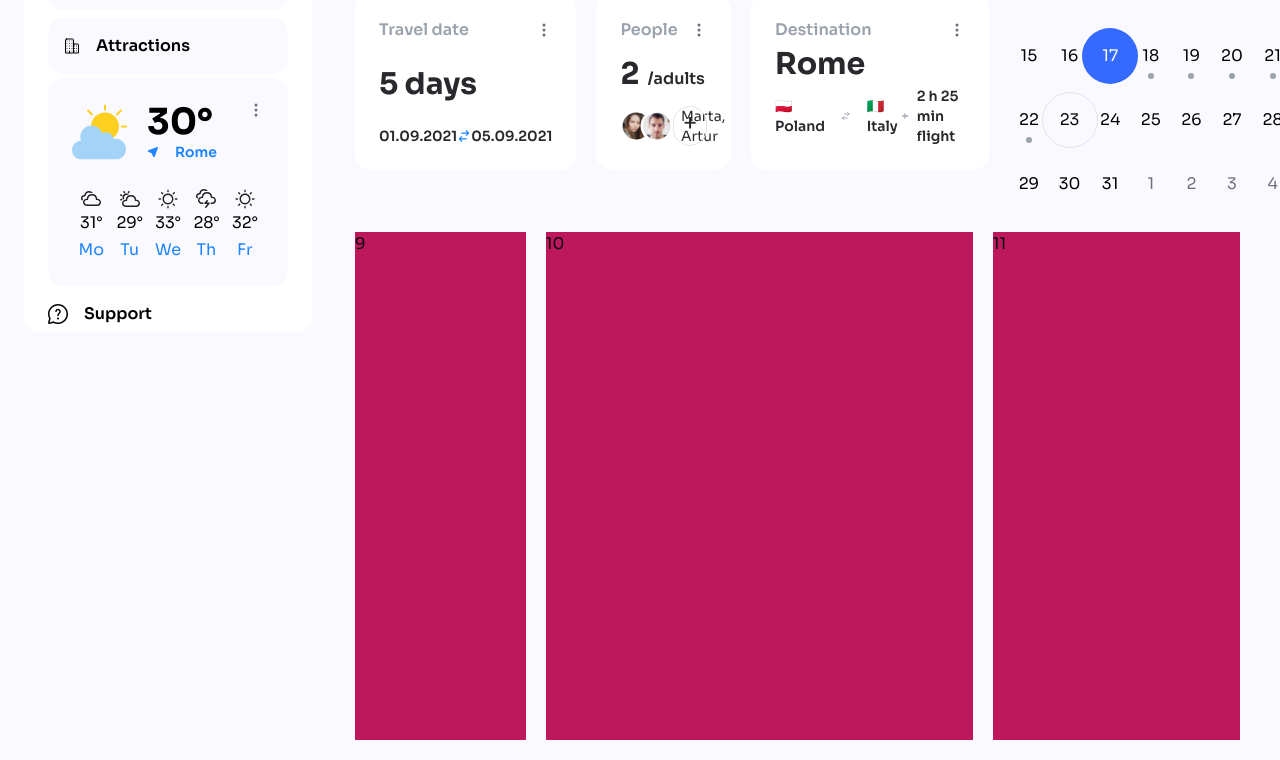
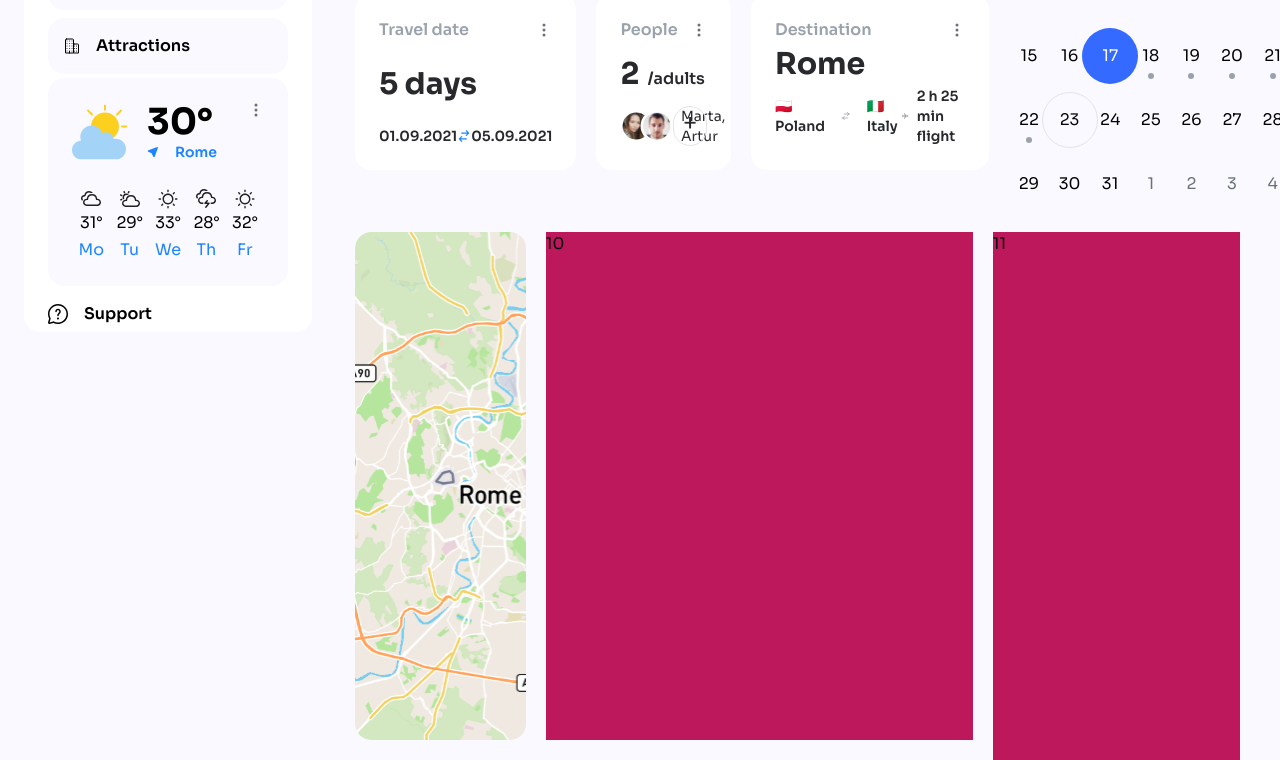
Before and after one commit to rasvanjaya21/tripit-nextjs, a Next.js app: page /admin in a window 1280 px wide. Shown: the part 444-1204 px from the top of the page. Built offline with nearby package versions, Linux system fonts and the light colour scheme.

Commit message:
finished: map components

```diff
--- a/src/app/admin/page.js
+++ b/src/app/admin/page.js
@@ -12,6 +12,7 @@ import Calendar from "@/components/calendar/calendar";
 import TravelDateCard from "@/components/travel-date-card/travel-date-card";
 import PeopleCard from "@/components/people-card/people-card";
 import DestinationCard from "@/components/destination-card/destination-card";
+import Map from "@/components/map/map";
 
 function Admin() {
 	const [currentData, setCurrentData] = useState(datasFromAPI[0]);
@@ -87,12 +88,14 @@ function Admin() {
 				</div>
 			</div>
 			<div className="flex gap-5">
-				<div className="flex h-fit w-10/12 gap-5">
-					<div className="bg-pink-700 w-2/5 h-[508px]">9</div>
+				<div className="flex h-fit w-10/12 gap-5 pb-5">
+					<div className="bg-transparent w-2/5 h-[508px]">
+						<Map mapImage={currentData.mapImage} />
+					</div>
 					<div className="bg-pink-700 w-full h-[508px]">10</div>
 				</div>
 				<div className="bg-white h-fit w-4/12">
-					<div className="bg-pink-700 w-full h-[508px]">11</div>
+					<div className="bg-pink-700 w-full h-[528px]">11</div>
 				</div>
 			</div>
 		</div>
--- /dev/null
+++ b/src/components/map/map.js
@@ -0,0 +1,16 @@
+import Image from "next/image";
+
+function Map({ mapImage }) {
+	return (
+		<div
+			className="bg-white h-full w-full rounded-2xl"
+			style={{
+				backgroundImage: `url(${mapImage})`,
+				backgroundRepeat: "no-repeat",
+				backgroundSize: "cover",
+			}}
+		></div>
+	);
+}
+
+export default Map;
--- a/src/components/sidebar/sidebar.js
+++ b/src/components/sidebar/sidebar.js
@@ -9,7 +9,6 @@ import { cn } from "@/lib/utils";
 
 function SideBar() {
 	const segment = useSelectedLayoutSegment();
-	console.log(segment);
 	return (
 		<div className="p-6 fixed h-screen text-black ">
 			<div className="bg-white h-full rounded-2xl p-6 flex flex-col">
```
